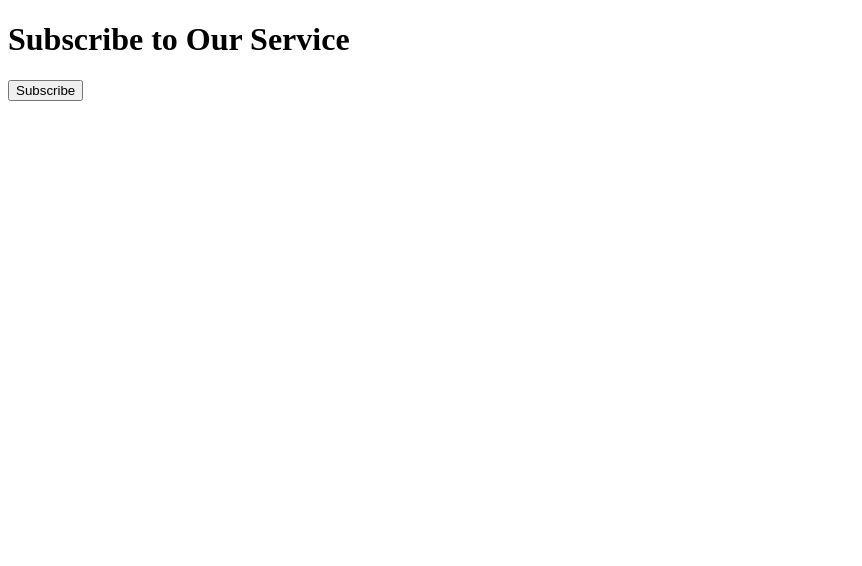
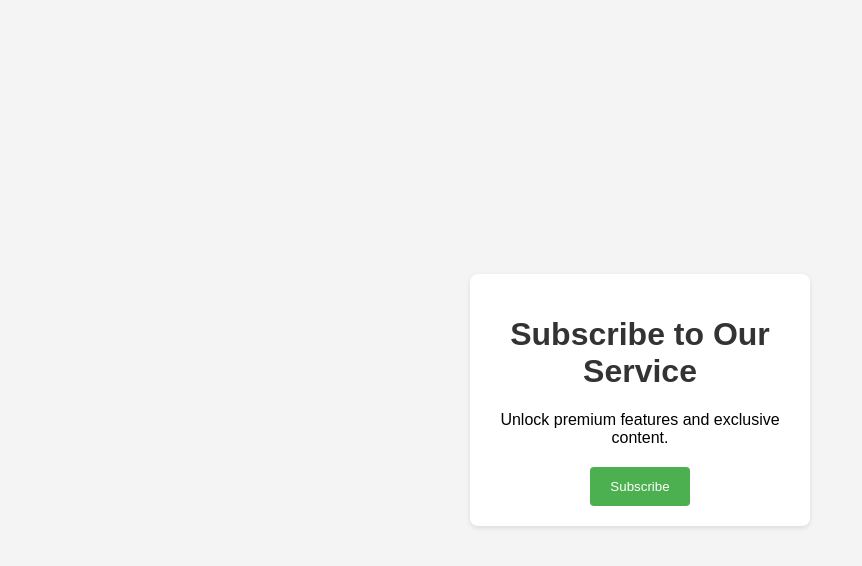
Before and after one commit to paidinmoney555/web, a plain HTML site: page index.html in a window 1280 px wide. Shown: the whole page, without its empty margins (0-862 px from the left). Drawn offline with Linux system fonts and the light colour scheme.

Commit message:
Update index.html

```diff
--- a/index.html
+++ b/index.html
@@ -4,9 +4,49 @@
     <meta charset="UTF-8">
     <meta name="viewport" content="width=device-width, initial-scale=1.0">
     <title>Subscription Payment</title>
+    <style>
+        body {
+            font-family: Arial, sans-serif;
+            background-color: #f4f4f4;
+            margin: 0;
+            padding: 0;
+            display: flex;
+            justify-content: center;
+            align-items: center;
+            height: 100vh;
+        }
+        .container {
+            background-color: #fff;
+            border-radius: 8px;
+            box-shadow: 0 2px 5px rgba(0, 0, 0, 0.1);
+            padding: 20px;
+            width: 300px;
+            text-align: center;
+        }
+        h1 {
+            color: #333;
+        }
+        .item-description {
+            margin-bottom: 20px;
+        }
+        .subscribe-btn {
+            background-color: #4CAF50;
+            color: white;
+            padding: 12px 20px;
+            border: none;
+            border-radius: 4px;
+            cursor: pointer;
+            transition: background-color 0.3s;
+        }
+        .subscribe-btn:hover {
+            background-color: #45a049;
+        }
+    </style>
 </head>
 <body>
+    <div class="container">
         <h1>Subscribe to Our Service</h1>
+        <p class="item-description">Unlock premium features and exclusive content.</p>
         <form action="YOUR_XSOLLA_API_ENDPOINT" method="post">
             <input type="hidden" name="access_token" value="YOUR_XSOLLA_ACCESS_TOKEN">
             <input type="hidden" name="project_id" value="YOUR_XSOLLA_PROJECT_ID">
@@ -15,7 +55,8 @@
             <input type="hidden" name="sandbox" value="true"> <!-- Set to false for production -->
             <input type="hidden" name="redirect_url" value="URL_TO_REDIRECT_AFTER_PAYMENT">
             <input type="hidden" name="user_email" value="">
-        <input type="submit" value="Subscribe">
+            <button type="submit" class="subscribe-btn">Subscribe</button>
         </form>
+    </div>
 </body>
 </html>
```
Lines whose indentation alone changed are shown as unchanged.
